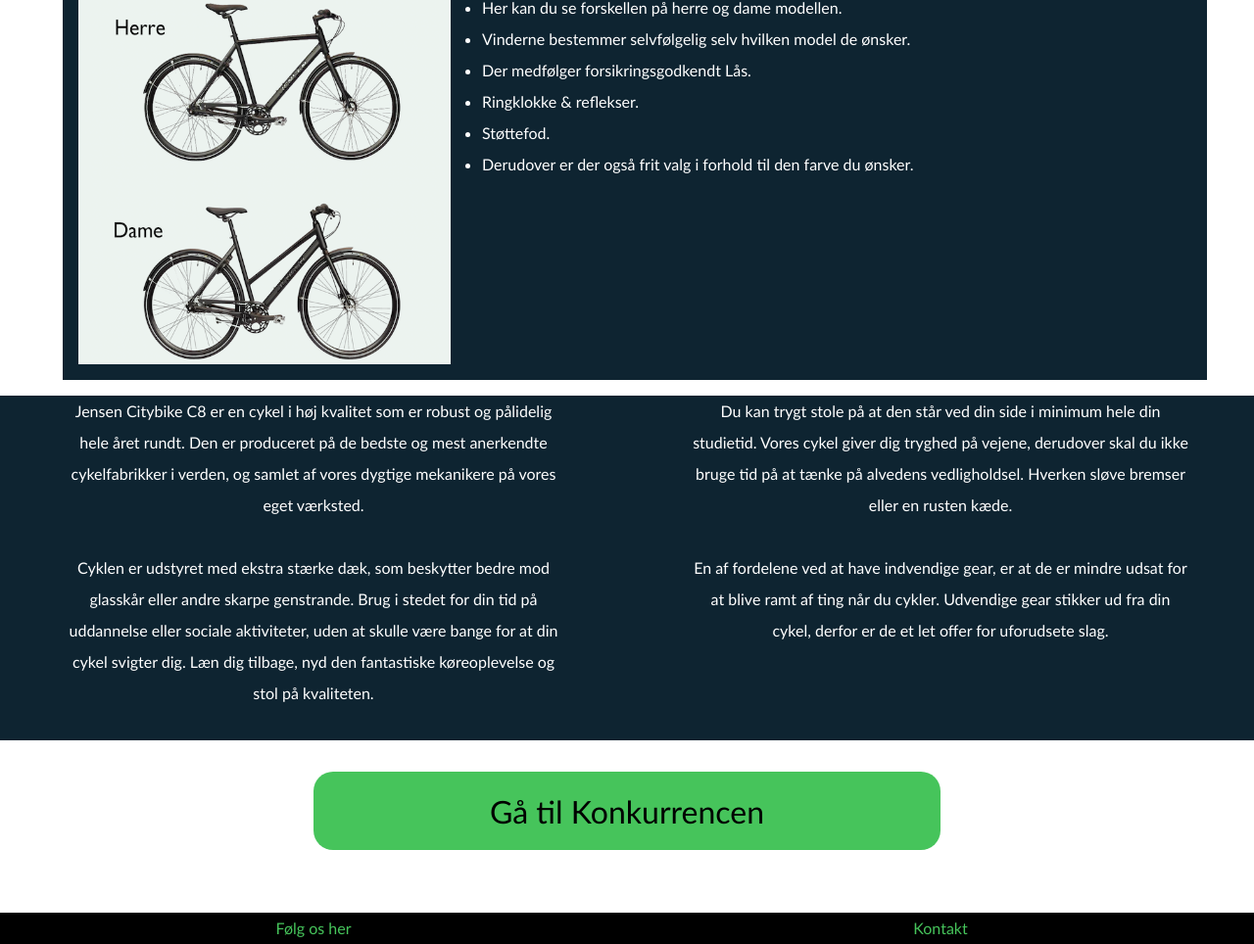
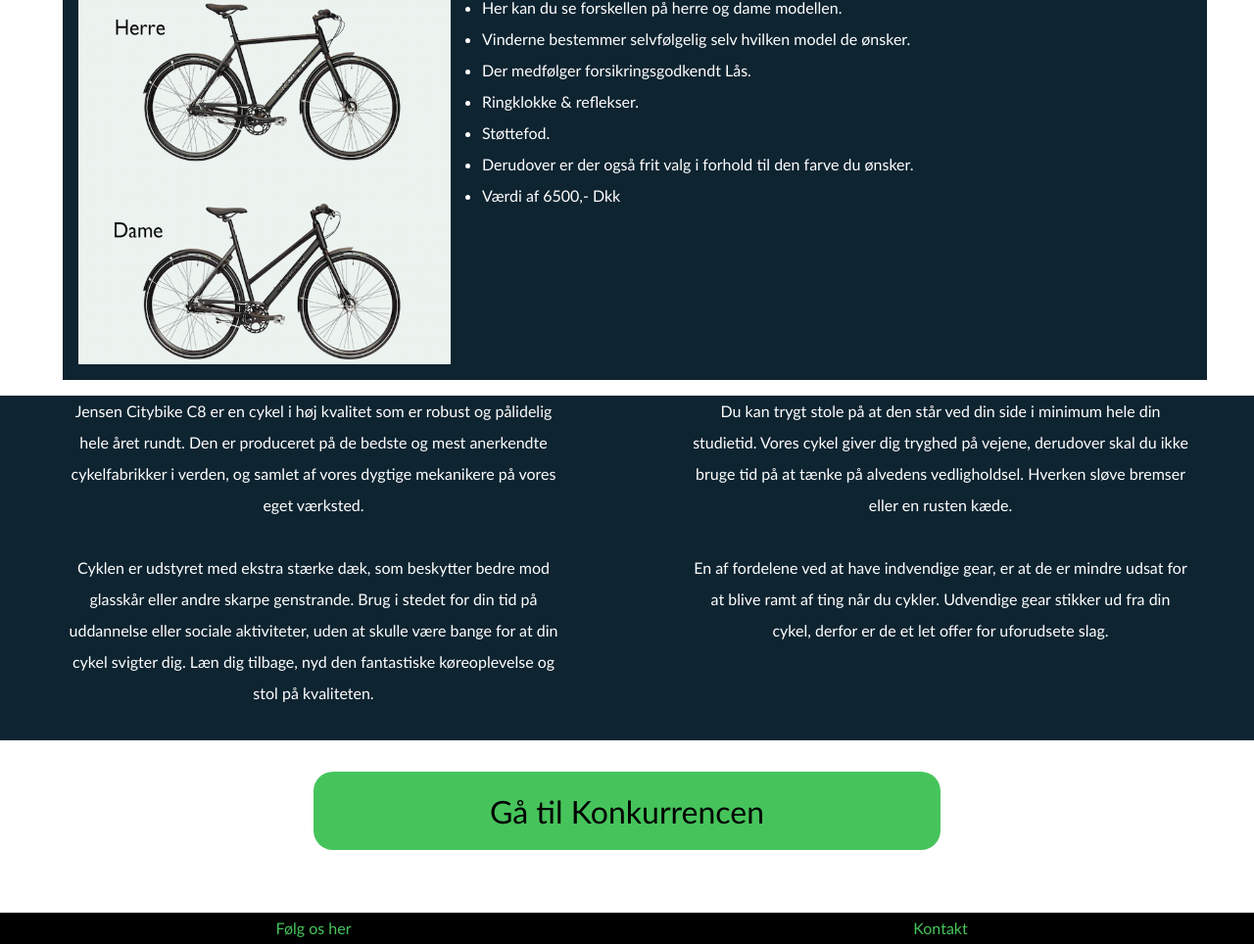
Before and after one commit to EsbenLund/EksamensProjektJensenCykler, a plain HTML site: page index.html in a window 1280 px wide. Shown: the part 765-1729 px from the top of the page at 98% size. Drawn offline with Linux system fonts and the light colour scheme.

Commit message:
Update index.html

```diff
--- a/index.html
+++ b/index.html
@@ -110,6 +110,7 @@
                     <li>Ringklokke & reflekser.</li>
                     <li>Støttefod.</li>
                     <li>Derudover er der også frit valg i forhold til den farve du ønsker.</li>
+                    <li>Værdi af 6500,- Dkk</li>
                 </ul>
             </section>
         </article>
```
